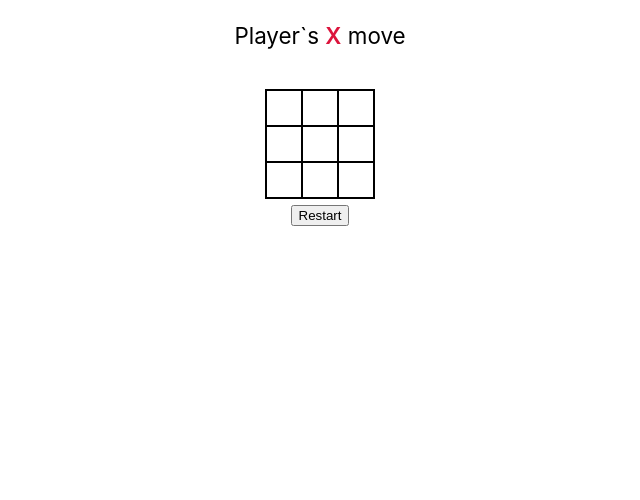
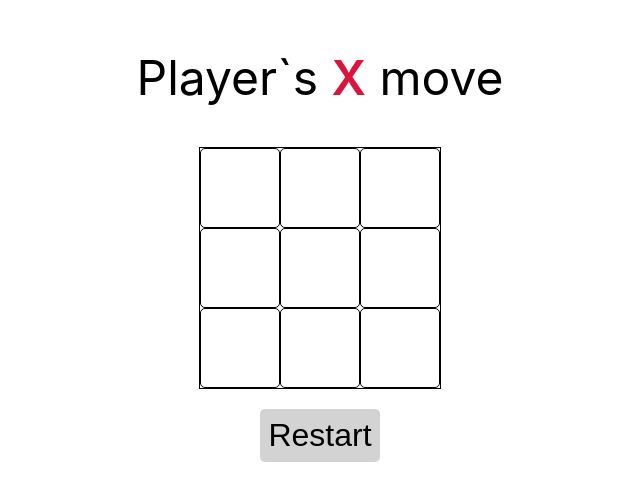
Before and after one commit to vr1jheid/tick-tack-toe.react, a React (Create React App) app: page / in a window 1280 px wide. Shown: the top 500 px of the page, without its empty margins (320-960 px from the left). Built offline with nearby package versions, Linux system fonts and the light colour scheme.

Commit message:
Изменения стилей

```diff
--- a/src/App.css
+++ b/src/App.css
@@ -36,3 +36,11 @@
     transform: rotate(360deg);
   }
 }
+
+button {
+  font-size: 2rem;
+  border: none;
+  background-color: lightgray;
+  padding: 8px;
+  border-radius: 5px;
+}
--- a/src/components/Game.jsx
+++ b/src/components/Game.jsx
@@ -24,6 +24,7 @@ const CachedMove = styled.div`
 `;
 
 const MovesHistory = styled.div`
+  font-size: 3rem;
   padding-right: 30px;
   margin-top: 25px;
   position: absolute;
@@ -33,20 +34,8 @@ const MovesHistory = styled.div`
   overflow-y: auto;
 `;
 
-const WinnerInfo = styled.div`
-  display: flex;
-  flex-direction: column;
-  margin: 0 auto;
-  gap: 10px;
-  width: 500px;
-`;
-
-const WinnerText = styled.p`
-  margin: 0;
-`;
-
 const MoveInfo = styled.p`
-  font-size: 1.4rem;
+  font-size: 3rem;
   font-weight: 400;
   margin-bottom: 40px;
 `;
--- a/src/components/GameField.jsx
+++ b/src/components/GameField.jsx
@@ -6,6 +6,7 @@ const GameFieldContainer = styled.div`
   width: fit-content;
   border: 0.5px solid black;
   margin: 5px auto;
+  margin-bottom: 20px;
   display: flex;
   flex-direction: column;
 `;
--- a/src/components/mainVariables.js
+++ b/src/components/mainVariables.js
@@ -1 +1 @@
-export const squareSideSize = "36px";
+export const squareSideSize = "80px";
```
Also changed, not shown: 1 other file (tests, documents, lock files or other folders).
